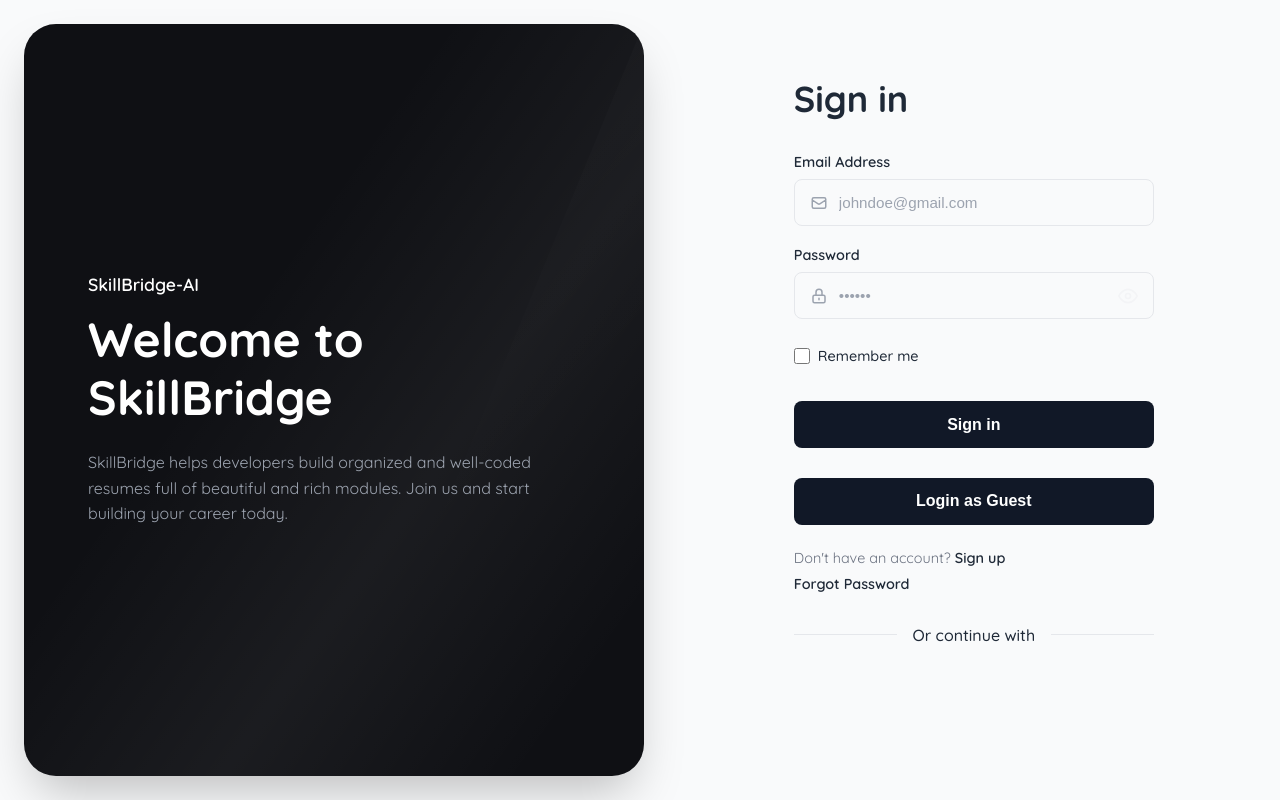
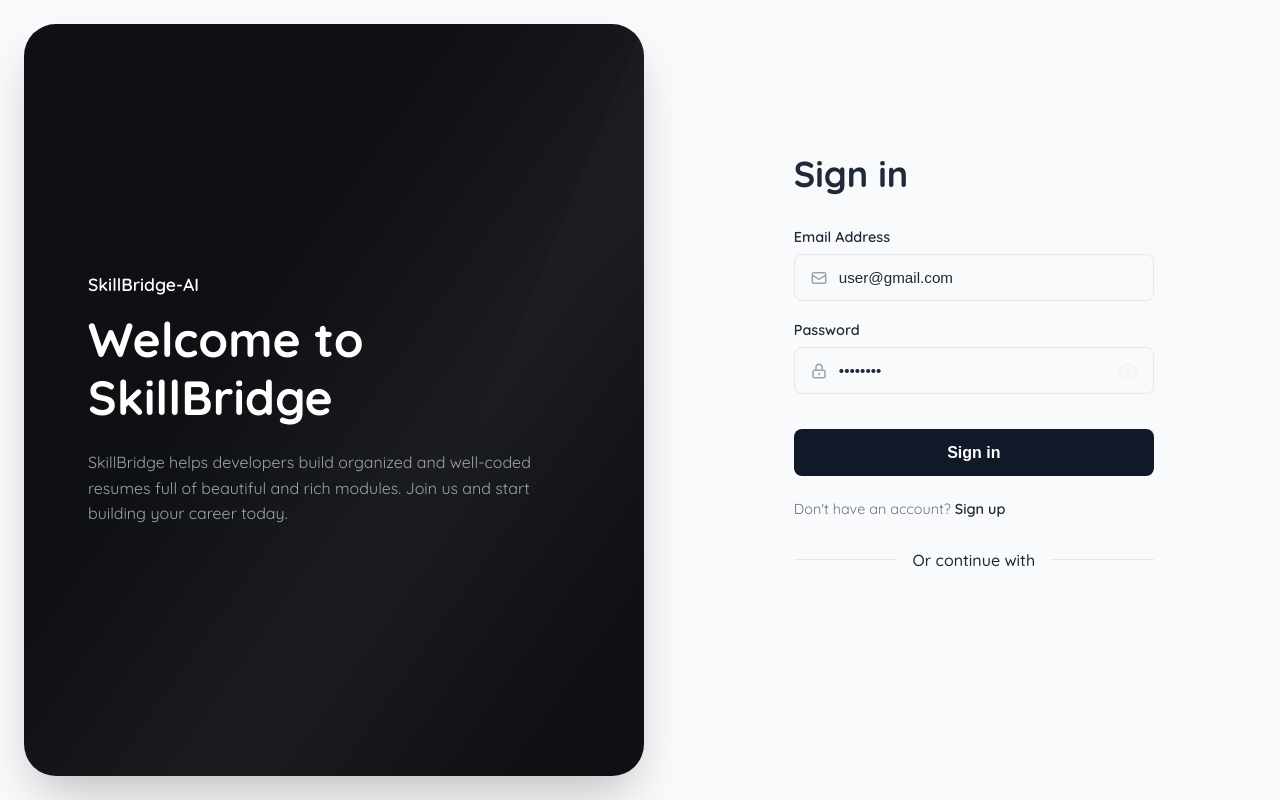
Before and after one commit to VanshKardam/skillbridge-ai, a React (Vite) app in the folder Frontend/: page /login in a window 1280 px wide. Built offline with nearby package versions, Linux system fonts and the light colour scheme; no server answers.

Commit message:
feat: simplify login UI and set default guest credentials

```diff
--- a/Frontend/src/features/auth/pages/Login.jsx
+++ b/Frontend/src/features/auth/pages/Login.jsx
@@ -9,8 +9,8 @@ function Login() {
     const { loading, handleLogin, handleGoogleLogin } = useAuth()
 
     const [formData, setFormData] = useState({
-        email: "",
-        password: ""
+        email: "user@gmail.com",
+        password: "password"
     })
     const [showPassword, setShowPassword] = useState(false)
 
@@ -83,37 +83,11 @@ function Login() {
                                 </button>
                             </div>
                         </div>
-
-                        <div className="form-options">
-                            <label className="remember-me">
-                                <input type="checkbox" name="remember" />
-                                <span>Remember me</span>
-                            </label>
-                        </div>
-
-                        <button className="button primary-button" type="submit">Sign in</button>
-                        <button
-                            className="button primary-button"
-                            type="button"
-                            onClick={async () => {
-                                const guestData = { email: "user@gmail.com", password: "password" };
-                                setFormData(guestData);
-                                const result = await handleLogin(guestData);
-                                if (result.success) {
-                                    navigate("/");
-                                } else {
-                                    alert("Guest account not found! Please register user@gmail.com once to create it.");
-                                }
-                            }}
-                            style={{marginTop: '10px'}}
-                        >
-                            Login as Guest
-                        </button>
+                        <button className="button primary-button" type="submit" style={{marginTop: '15px'}}>Sign in</button>
                     </form>
 
                     <div className="links-container">
                         <span>Don't have an account? <Link to="/register">Sign up</Link></span>
-                        <a href="#">Forgot Password</a>
                     </div>
 
                     <div className="google-auth-container">
```
